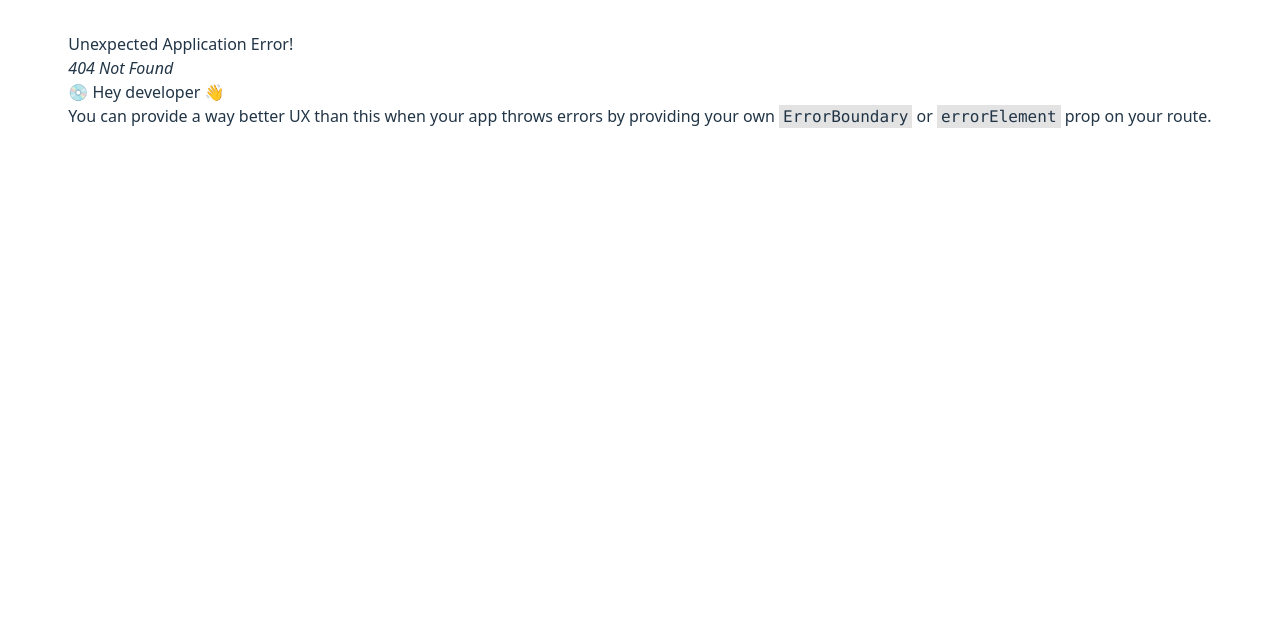
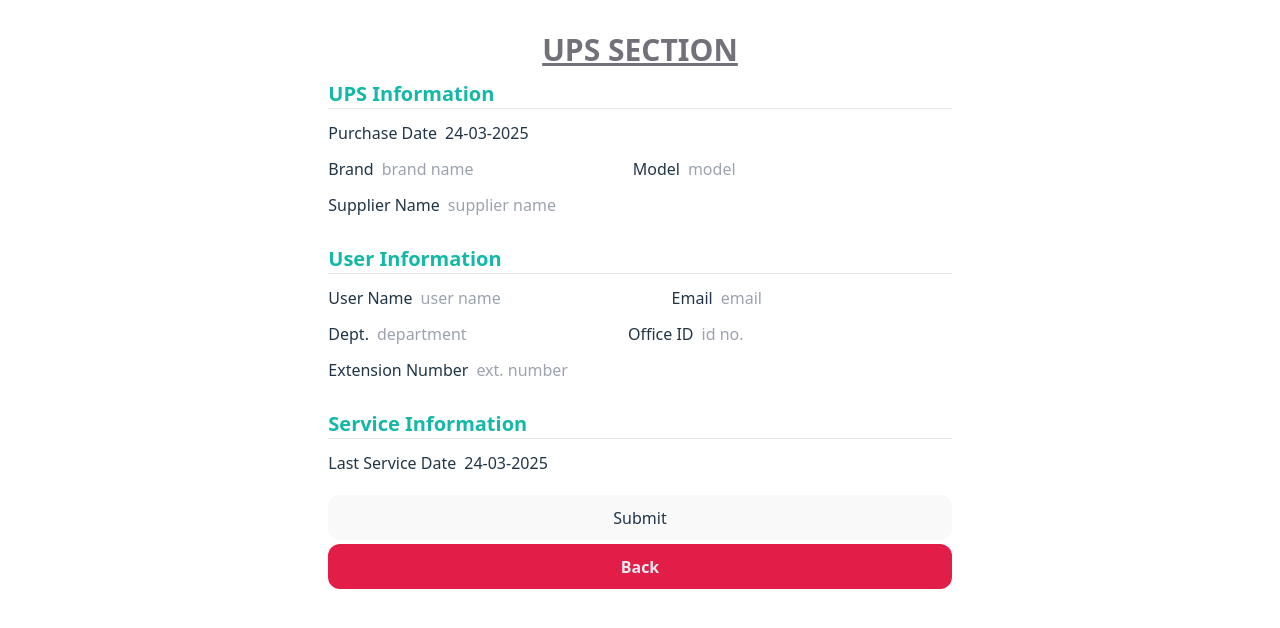
Before and after one commit to EhsanEIK/ymait-ai-client, a React (Vite) app: page /addUPSInfo in a window 1280 px wide. Before the commit this address had no page. Shown: the top 628 px of the page. Built offline with nearby package versions, Linux system fonts and the light colour scheme.

Commit message:
added AddUPS.jsx file

```diff
--- /dev/null
+++ b/src/components/UPS/AddUPS.jsx
@@ -0,0 +1,101 @@
+import React, { useState } from 'react';
+import DatePicker from 'react-datepicker';
+import { Link } from 'react-router-dom';
+
+const AddUPS = () => {
+    const [purchaseDate, setPurchaseDate] = useState(new Date());
+    const [lastServiceDate, setLastServiceDate] = useState(new Date());
+
+    return (
+        <div>
+            <h2 className='text-3xl font-bold text-center underline text-zinc-500 uppercase'> UPS Section</h2>
+            <form>
+                {/* UPS Info Part */}
+                <div className='mt-3'>
+                    <h2 className='text-xl font-bold text-teal-500'>UPS Information</h2>
+                    <hr />
+                    <div className='flex gap-5 mt-3'>
+                        <label className="input input-bordered flex items-center z-10 gap-2 mb-3">
+                            Purchase Date
+                            <DatePicker name='purchaseDate' required
+                                selected={purchaseDate}
+                                onChange={(date) => setPurchaseDate(date)}
+                                dateFormat="dd-MM-yyyy"
+                            />
+                        </label>
+                    </div>
+                    <div className='flex gap-5'>
+                        <label className="input input-bordered flex items-center gap-2 mb-3">
+                            Brand
+                            <input name='brandName' type="text" className="grow" placeholder="brand name" required />
+                        </label>
+                        <label className="input input-bordered flex items-center gap-2 mb-3">
+                            Model
+                            <input name='model' type="text" className="grow" placeholder="model" require />
+                        </label>
+                    </div>
+                    <div className='flex gap-5'>
+                        <label className="input input-bordered flex items-center gap-2 mb-3">
+                            Supplier Name
+                            <input name='supplierName' type="text" className="grow" placeholder="supplier name" required />
+                        </label>
+                    </div>
+                </div>
+
+                {/* User Info Part */}
+                <div className='mt-4'>
+                    <h2 className='text-xl font-bold text-teal-500'>User Information</h2>
+                    <hr />
+                    <div className='flex gap-5 mt-3'>
+                        <label className="input input-bordered flex items-center gap-2 mb-3">
+                            User Name
+                            <input name='userName' type="text" className="grow" placeholder="user name" required />
+                        </label>
+                        <label className="input input-bordered flex items-center gap-2 mb-3">
+                            Email
+                            <input name='email' type="text" className="grow" placeholder="email" required />
+                        </label>
+                    </div>
+                    <div className='flex gap-5'>
+                        <label className="input input-bordered flex items-center gap-2 mb-3">
+                            Dept.
+                            <input name='department' type="text" className="grow" placeholder="department" required />
+                        </label>
+                        <label className="input input-bordered flex items-center gap-2 mb-3">
+                            Office ID
+                            <input name='officeID' type="text" className="grow" placeholder="id no." required />
+                        </label>
+                    </div>
+                    <div className='flex gap-5'>
+                        <label className="input input-bordered flex items-center gap-2 mb-3">
+                            Extension Number
+                            <input name='extNumber' type="text" className="grow" placeholder="ext. number" required />
+                        </label>
+                    </div>
+                </div>
+
+                {/* Service Info Part */}
+                <div className='mt-4'>
+                    <h2 className='text-xl font-bold text-teal-500'>Service Information</h2>
+                    <hr />
+                    <div className='flex gap-5 mt-3'>
+                        <label className="input input-bordered flex items-center z-10 gap-2 mb-3">
+                            Last Service Date
+                            <DatePicker name='lastServiceDate' required
+                                selected={lastServiceDate}
+                                onChange={(date) => setLastServiceDate(date)}
+                                dateFormat="dd-MM-yyyy"
+                            />
+                        </label>
+                    </div>
+                </div>
+                <button className="btn btn-active btn-primary w-full rounded-xl mt-2">Submit</button>
+            </form>
+            <Link to='/upsInfo'>
+                <button className="btn bg-rose-600 text-slate-200 font-bold w-full rounded-xl mt-1">Back</button>
+            </Link>
+        </div>
+    );
+};
+
+export default AddUPS;
--- a/src/components/UPS/UPS.jsx
+++ b/src/components/UPS/UPS.jsx
@@ -8,7 +8,7 @@ const UPS = () => {
             <div className='flex gap-5 justify-between mb-3'>
                 <h1 className='text-2xl font-bold'>UPS List</h1>
                 <div className='flex gap-3'>
-                    <Link to={'/addNewPCInfo'}>
+                    <Link to={'/addUPSInfo'}>
                         <button className="btn btn-primary btn-sm rounded-md">Add New</button>
                     </Link>
                     <Link to='/'>
--- a/src/routes/router.jsx
+++ b/src/routes/router.jsx
@@ -5,6 +5,7 @@ import Monitor from "../components/Monitor/Monitor";
 import UPS from "../components/UPS/UPS";
 import AddPC from "../components/PC/AddPC";
 import AddMonitor from "../components/Monitor/AddMonitor";
+import AddUPS from "../components/UPS/AddUPS";
 
 export const router = createBrowserRouter([
     {
@@ -33,4 +34,8 @@ export const router = createBrowserRouter([
         path: '/upsInfo',
         element: <UPS></UPS>
     },
+    {
+        path: '/addUPSInfo',
+        element: <AddUPS></AddUPS>
+    },
 ])
```
